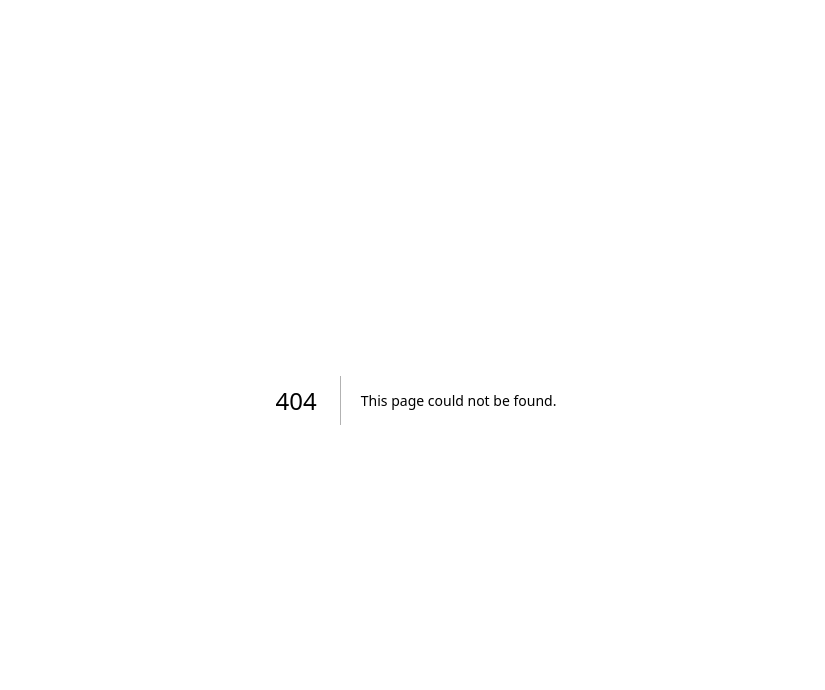
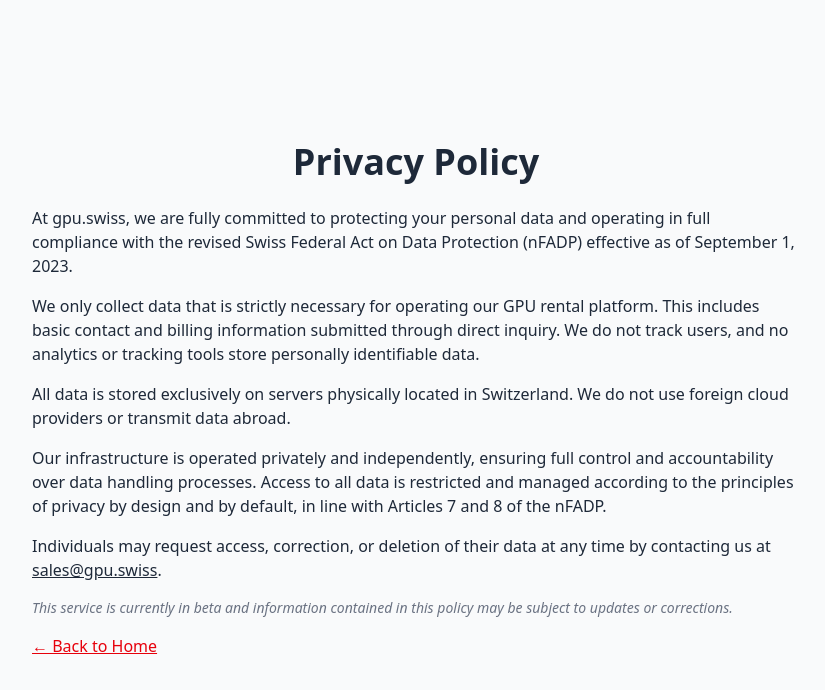
Before and after one commit to bongoexe/gpu.swiss, a Next.js app: page /privacypolicy in a window 1280 px wide. Before the commit this address had no page. Shown: the top 690 px of the page, without its empty margins (224-1049 px from the left). Built offline with nearby package versions, Linux system fonts and the light colour scheme.

Commit message:
added ptivacypolicy

```diff
--- a/app/page.tsx
+++ b/app/page.tsx
@@ -109,7 +109,7 @@
           <p>Zürich & Lugano, Switzerland</p>
           <p><a href="mailto:sales@gpu.swiss" className="underline">sales@gpu.swiss</a></p>
         </div>
-        <p>&copy; 2025 gpu.swiss</p>
+        <p>&copy; 2025 gpu.swiss · <a href="/privacy" className="underline">Privacy Policy</a></p>
       </footer>
     </main>
   );
--- /dev/null
+++ b/app/privacypolicy/page.tsx
@@ -0,0 +1,34 @@
+// page.tsx
+// Remove the PrivacyPolicy component from here
+
+// app/privacypolicy/page.tsx
+export default function PrivacyPolicy() {
+  return (
+    <main className="flex flex-col items-center justify-center min-h-screen p-8 space-y-6 text-gray-800 bg-gray-50">
+      <h1 className="text-4xl font-bold text-center">Privacy Policy</h1>
+      <section className="max-w-3xl space-y-4 text-left text-base">
+        <p>
+          At gpu.swiss, we are fully committed to protecting your personal data and operating in full compliance with the revised Swiss Federal Act on Data Protection (nFADP) effective as of September 1, 2023.
+        </p>
+        <p>
+          We only collect data that is strictly necessary for operating our GPU rental platform. This includes basic contact and billing information submitted through direct inquiry. We do not track users, and no analytics or tracking tools store personally identifiable data.
+        </p>
+        <p>
+          All data is stored exclusively on servers physically located in Switzerland. We do not use foreign cloud providers or transmit data abroad.
+        </p>
+        <p>
+          Our infrastructure is operated privately and independently, ensuring full control and accountability over data handling processes. Access to all data is restricted and managed according to the principles of privacy by design and by default, in line with Articles 7 and 8 of the nFADP.
+        </p>
+        <p>
+          Individuals may request access, correction, or deletion of their data at any time by contacting us at <a href="mailto:sales@gpu.swiss" className="underline">sales@gpu.swiss</a>.
+        </p>
+        <p className="text-sm text-gray-500 italic">
+          This service is currently in beta and information contained in this policy may be subject to updates or corrections.
+        </p>
+        <p>
+          <a href="/" className="text-red-600 underline">← Back to Home</a>
+        </p>
+      </section>
+    </main>
+  );
+}
```
